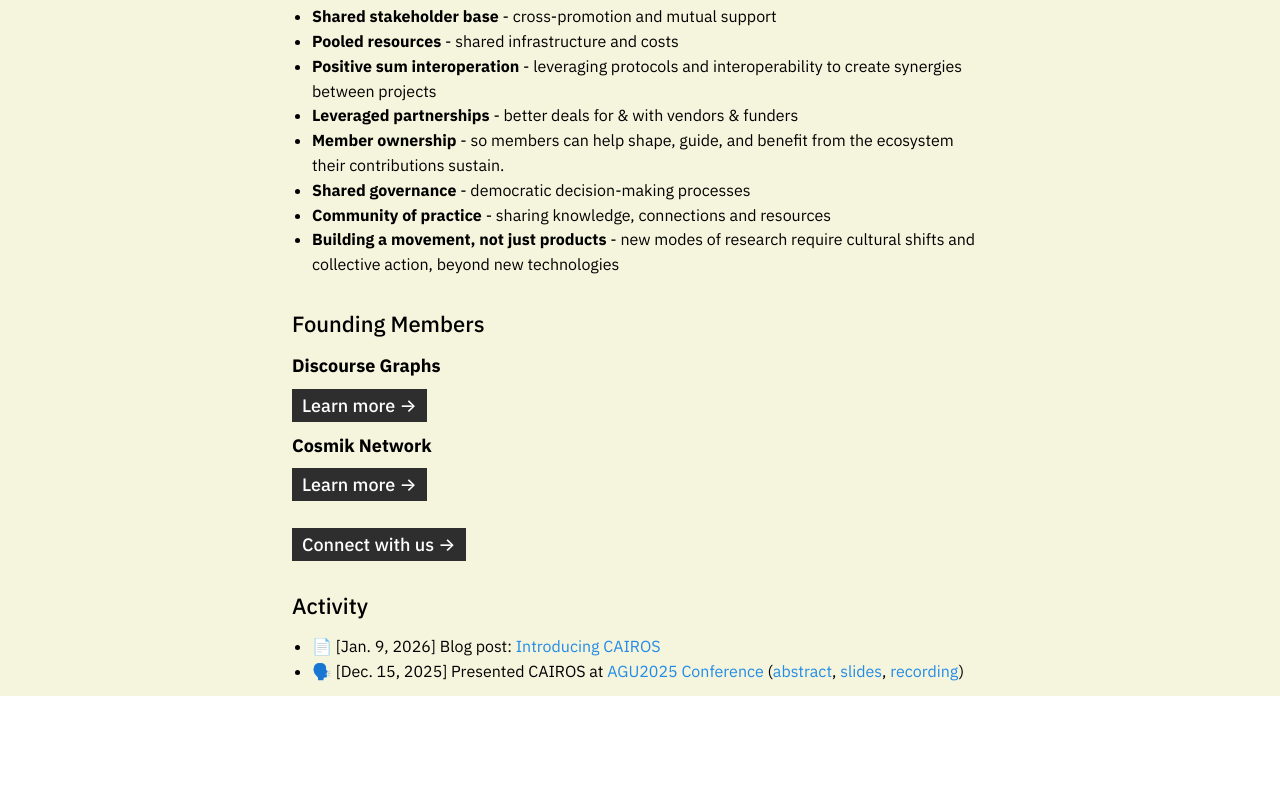
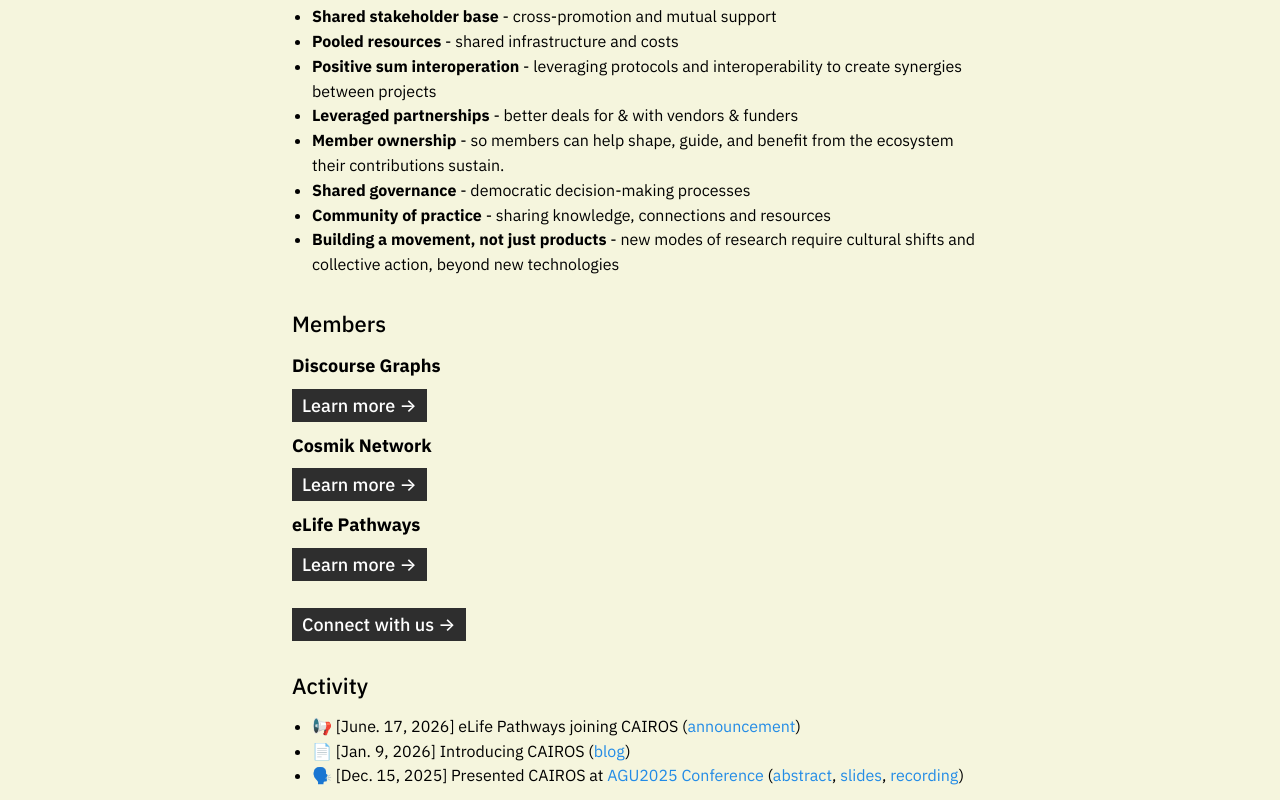
Before and after one commit to cosmik-network/cairos-site, a Next.js app: page / in a window 1280 px wide. Shown: the part 1821-2621 px from the top of the page. Before the commit the page ends 2517 px from the top, so only its background shows below. Built offline with nearby package versions, Linux system fonts and the light colour scheme; a web font is replaced by a local one.

Commit message:
add eLife Pathways

```diff
--- a/src/app/(landing)/Content.mdx
+++ b/src/app/(landing)/Content.mdx
@@ -67,7 +67,7 @@
 </Stack>
 
 <Stack gap={"sm"}>
-### Founding Members
+### Members
 
 **Discourse Graphs**
 
@@ -76,6 +76,10 @@
 **Cosmik Network**
 
 [Learn more →](https://cosmik.network/)
+
+**eLife Pathways**
+
+[Learn more →](https://elifepathways.org/)
 </Stack>
 
 
@@ -86,7 +90,8 @@
 <Stack gap={"sm"}>
 ### Activity
 
-- 📄 [Jan. 9, 2026] Blog post: [Introducing CAIROS](https://blog.cosmik.network/introducing-cairos)
+- 📢 [June. 17, 2026] eLife Pathways joining CAIROS ([announcement](https://elifepathways.org/blog/post-18-06-25/))
+- 📄 [Jan. 9, 2026] Introducing CAIROS ([blog](https://blog.cosmik.network/introducing-cairos))
 - 🗣️ [Dec. 15, 2025] Presented CAIROS at [AGU2025 Conference](https://www.agu.org/annual-meeting) ([abstract](https://essopenarchive.org/doi/full/10.22541/essoar.176538364.45030502), [slides](https://docs.google.com/presentation/d/1MWc5efrX2zvxickFxQD-Y9fziu1USyw2uP9_L5cRgp8/edit), [recording](https://www.youtube.com/watch?v=f95EET3YeTY))
 
 </Stack>
```
